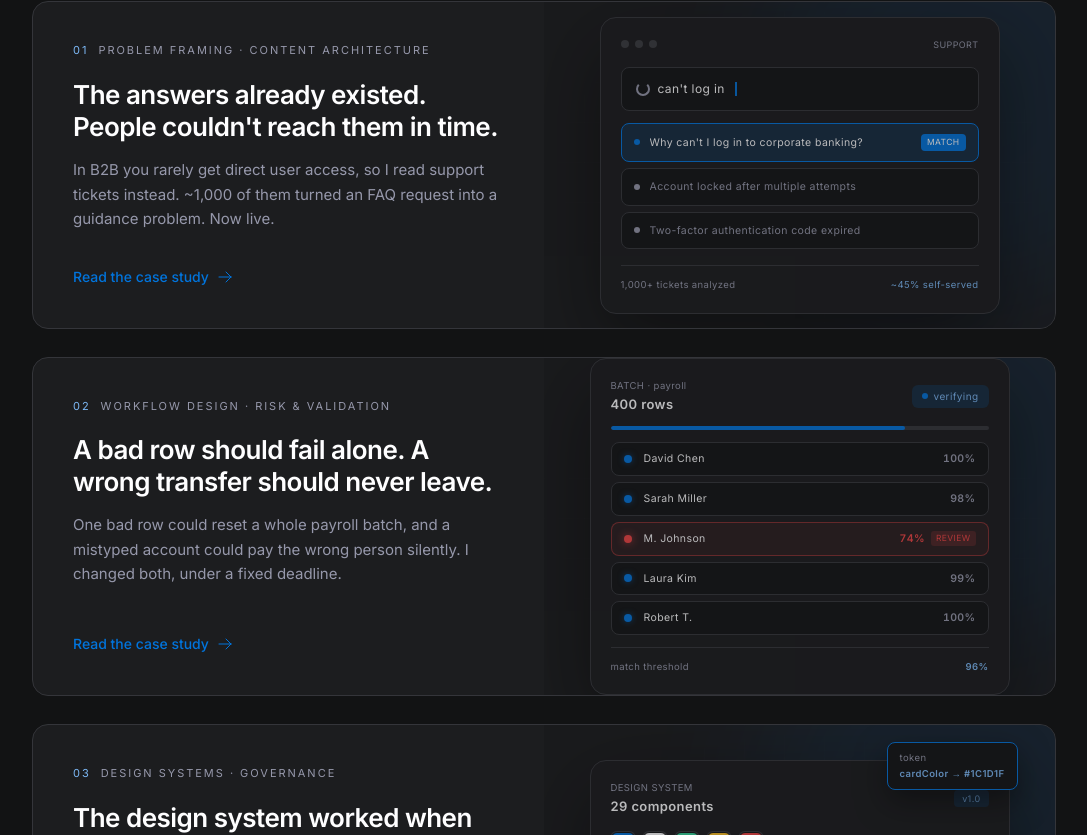
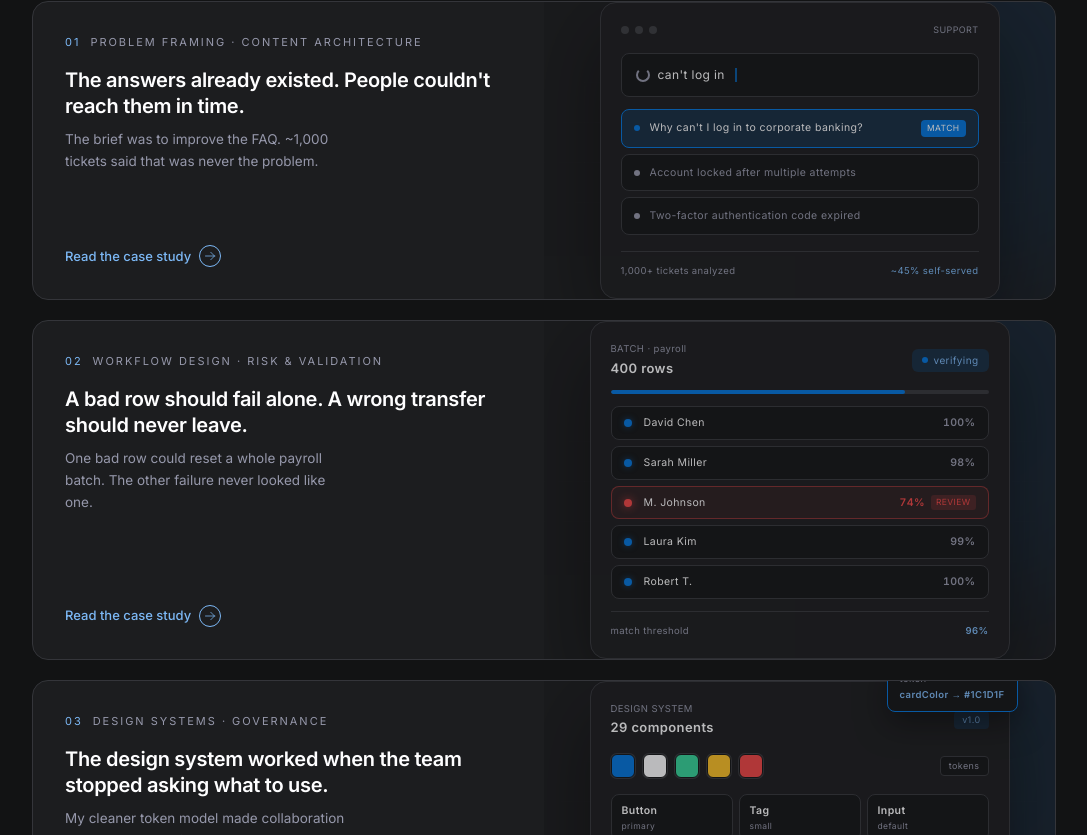
Before and after one commit to mozhganakbari78-hub/Mozhfolio, a Next.js app: page / in a window 1280 px wide. Shown: the part 2705-3540 px from the top of the page, without its empty margins (96-1183 px from the left). Built offline with nearby package versions, Linux system fonts and the light colour scheme.

Commit message:
Tighten the home cards: shorter copy, smaller type, quieter motion

```diff
--- a/components/CaseCardArt.tsx
+++ b/components/CaseCardArt.tsx
@@ -85,11 +85,10 @@ function Support() {
             style={{ borderColor: SUB, borderTopColor: "transparent" }}
           />
           <span style={{ ...Mono, color: FG, fontSize: 12 }}>can&apos;t log in</span>
-          <motion.span
-            animate={{ opacity: [1, 0, 1] }}
-            transition={{ duration: 1, repeat: Infinity }}
+          <span
             className="inline-block w-[2px] h-3.5 ml-0.5"
-            style={{ background: A }}
+            style={{ background: A, opacity: 0.7 }}
+            aria-hidden
           />
         </div>
 
@@ -193,11 +192,10 @@ function Batch() {
             className="px-2.5 py-1 rounded-md flex items-center gap-1.5"
             style={{ background: "var(--accent-soft)", color: AT, ...Mono, fontSize: 10 }}
           >
-            <motion.span
-              animate={{ opacity: [1, 0.4, 1] }}
-              transition={{ duration: 1.4, repeat: Infinity }}
+            <span
               className="w-1.5 h-1.5 rounded-full"
               style={{ background: A }}
+              aria-hidden
             />
             verifying
           </motion.div>
--- a/components/Projects.tsx
+++ b/components/Projects.tsx
@@ -38,14 +38,14 @@ export default function Projects() {
           </p>
         </motion.div>
 
-        <div className="grid gap-6 md:gap-7">
+        <div className="grid gap-5">
           {caseStudies.map((cs, i) => (
             <motion.div
               key={cs.index}
-              initial={{ opacity: 0, y: 32 }}
+              initial={{ opacity: 0, y: 14 }}
               whileInView={{ opacity: 1, y: 0 }}
               viewport={{ once: true, margin: "-60px" }}
-              transition={{ duration: 0.7, delay: i * 0.08, ease }}
+              transition={{ duration: 0.45, delay: i * 0.06, ease }}
             >
               <Link
                 href={`/work/${cs.slug}`}
@@ -54,13 +54,13 @@ export default function Projects() {
                   trackEvent("case_study_click", { case_study_name: cs.title })
                 }
                 aria-label={`Read case study: ${cs.title}`}
-                className="group relative grid md:grid-cols-2 overflow-hidden rounded-2xl border transition-all duration-300 hover:border-[var(--accent-color)]"
+                className="group relative grid md:grid-cols-2 overflow-hidden rounded-2xl border transition-all duration-300 hover:border-[var(--accent-ink)] hover:-translate-y-0.5"
                 style={{ borderColor: "var(--border-strong)", background: "var(--surface)" }}
               >
                 {/* Left: content */}
-                <div className="p-7 md:p-10 flex flex-col">
+                <div className="p-6 md:p-8 flex flex-col">
                   {/* index + focus area */}
-                  <div className="flex items-baseline gap-2.5 mb-5">
+                  <div className="flex items-baseline gap-2.5 mb-4">
                     <span className="mono-label" style={{ color: "var(--accent-ink)" }}>
                       {cs.index}
                     </span>
@@ -70,17 +70,17 @@ export default function Projects() {
                   </div>
 
                   <h3
-                    className="text-xl md:text-[26px] font-semibold tracking-tight mb-4 transition-colors duration-300 group-hover:text-[var(--accent-color)]"
+                    className="text-[17px] md:text-[20px] font-semibold tracking-tight mb-2.5 transition-colors duration-300 group-hover:text-[var(--accent-ink)]"
                     style={{
                       color: "var(--text-primary)",
-                      letterSpacing: "-0.02em",
-                      lineHeight: 1.22,
+                      letterSpacing: "-0.015em",
+                      lineHeight: 1.3,
                     }}
                   >
                     {cs.title}
                   </h3>
                   <p
-                    className="text-sm md:text-[15px] leading-relaxed mb-8"
+                    className="text-[13px] md:text-[13.5px] leading-relaxed mb-6 max-w-[34ch]"
                     style={{ color: "var(--text-tertiary)" }}
                   >
                     {cs.short}
@@ -88,21 +88,27 @@ export default function Projects() {
 
                   <div className="mt-auto">
                     <span
-                      className="inline-flex items-center gap-2 text-sm font-medium transition-all duration-300 group-hover:gap-3"
-                      style={{ color: "var(--accent-color)" }}
+                      className="inline-flex items-center gap-2 text-[13px] font-medium"
+                      style={{ color: "var(--accent-ink)" }}
                     >
                       Read the case study
-                      <ArrowRightIcon
-                        style={{ width: 16, height: 16 }}
-                        className="transition-transform duration-300 group-hover:translate-x-1"
-                      />
+                      <span
+                        className="inline-flex items-center justify-center rounded-full transition-transform duration-300 group-hover:translate-x-1"
+                        style={{
+                          width: 22,
+                          height: 22,
+                          border: "1px solid var(--accent-ink)",
+                        }}
+                      >
+                        <ArrowRightIcon style={{ width: 12, height: 12 }} />
+                      </span>
                     </span>
                   </div>
                 </div>
 
                 {/* Right: illustration */}
                 <div
-                  className="hidden md:flex relative min-h-[320px] items-center justify-center opacity-70 transition-opacity duration-300 group-hover:opacity-100"
+                  className="hidden md:flex relative min-h-[260px] items-center justify-center opacity-70 transition-opacity duration-300 group-hover:opacity-100"
                   style={{ background: "var(--bg-secondary)" }}
                 >
                   <CaseCardArt name={cs.illustration} />
--- a/data/caseStudies.ts
+++ b/data/caseStudies.ts
@@ -21,7 +21,7 @@ export const caseStudies: CaseStudy[] = [
     slug: "reducing-support-friction",
     title: "The answers already existed. People couldn't reach them in time.",
     short:
-      "In B2B you rarely get direct user access, so I read support tickets instead. ~1,000 of them turned an FAQ request into a guidance problem. Now live.",
+      "The brief was to improve the FAQ. ~1,000 tickets said that was never the problem.",
     description:
       "Reframing an FAQ redesign into a guidance problem inside a live corporate banking platform, built on an analysis of ~1,000 support tickets.",
     meta: "Problem Framing · Content Architecture",
@@ -32,7 +32,7 @@ export const caseStudies: CaseStudy[] = [
     slug: "batch-transfer",
     title: "A bad row should fail alone. A wrong transfer should never leave.",
     short:
-      "One bad row could reset a whole payroll batch, and a mistyped account could pay the wrong person silently. I changed both, under a fixed deadline.",
+      "One bad row could reset a whole payroll batch. The other failure never looked like one.",
     description:
       "Redesigning an offline batch-payment workflow for bank branches: isolating operational failure, surfacing financial risk before money moves, and sequencing the release under a fixed deadline.",
     meta: "Workflow Design · Risk & Validation",
@@ -43,7 +43,7 @@ export const caseStudies: CaseStudy[] = [
     slug: "design-system",
     title: "The design system worked when the team stopped asking what to use.",
     short:
-      "My cleaner token model made collaboration harder, so I replaced it with the frontend team’s language instead of defending it.",
+      "My cleaner token model made collaboration harder, so I threw it out.",
     description:
       "Building a design system inside a moving enterprise banking product: choosing adoption over theoretical purity, and turning consistency into operating infrastructure.",
     meta: "Design Systems · Governance",
@@ -54,7 +54,7 @@ export const caseStudies: CaseStudy[] = [
     slug: "error-messages",
     title: "Users knew something had failed. They didn't know what to do next.",
     short:
-      "~2,000 messages said a transaction had failed, then stopped. I audited the set and wrote three rules that became the platform standard.",
+      "~2,000 messages announced a failure and then stopped. Three rules fixed the pattern.",
     description:
       "Auditing ~2,000 error messages on a corporate banking platform and turning them into a reusable framework: state the problem, give the next action, remove the blame.",
     meta: "UX Writing · Content Systems",
```
